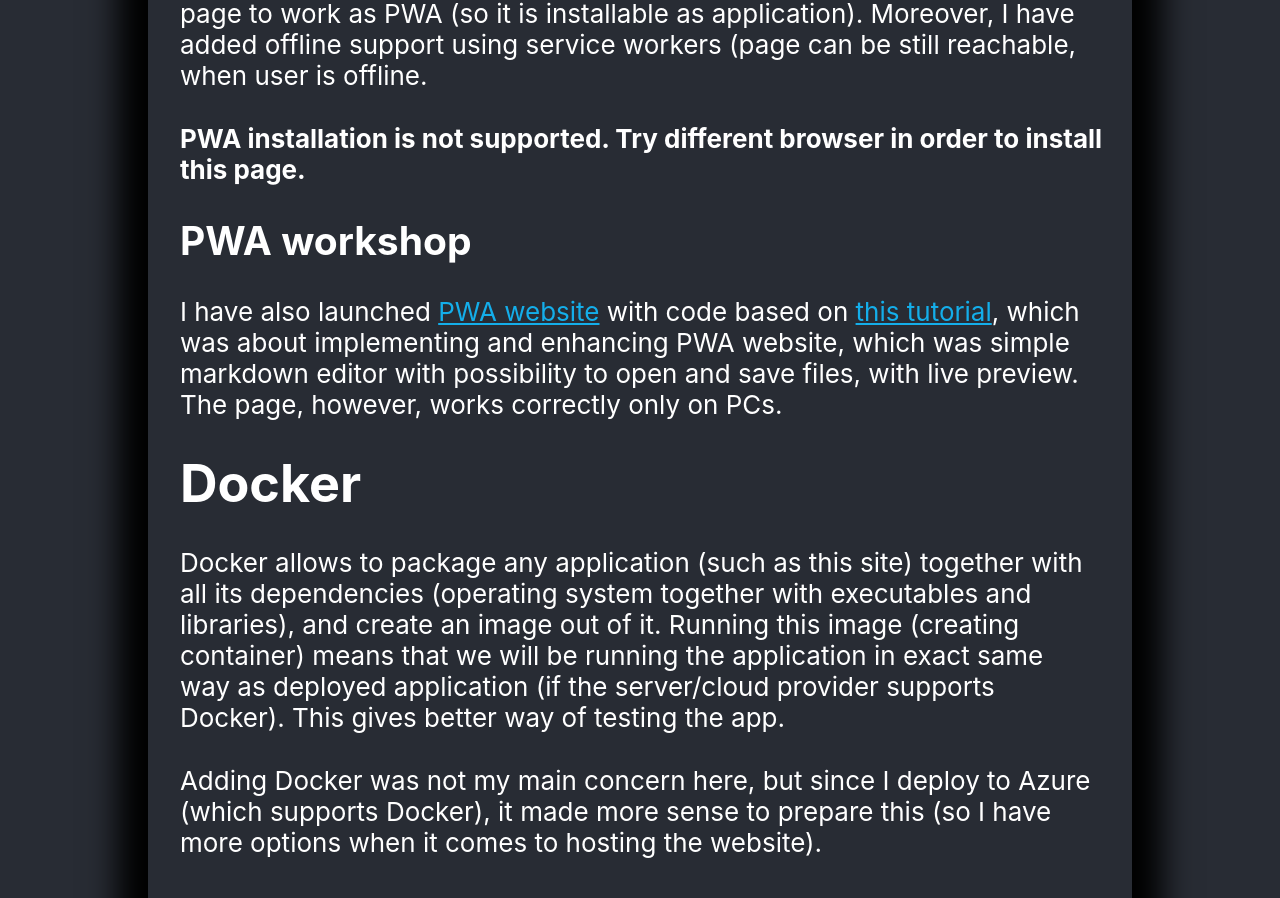
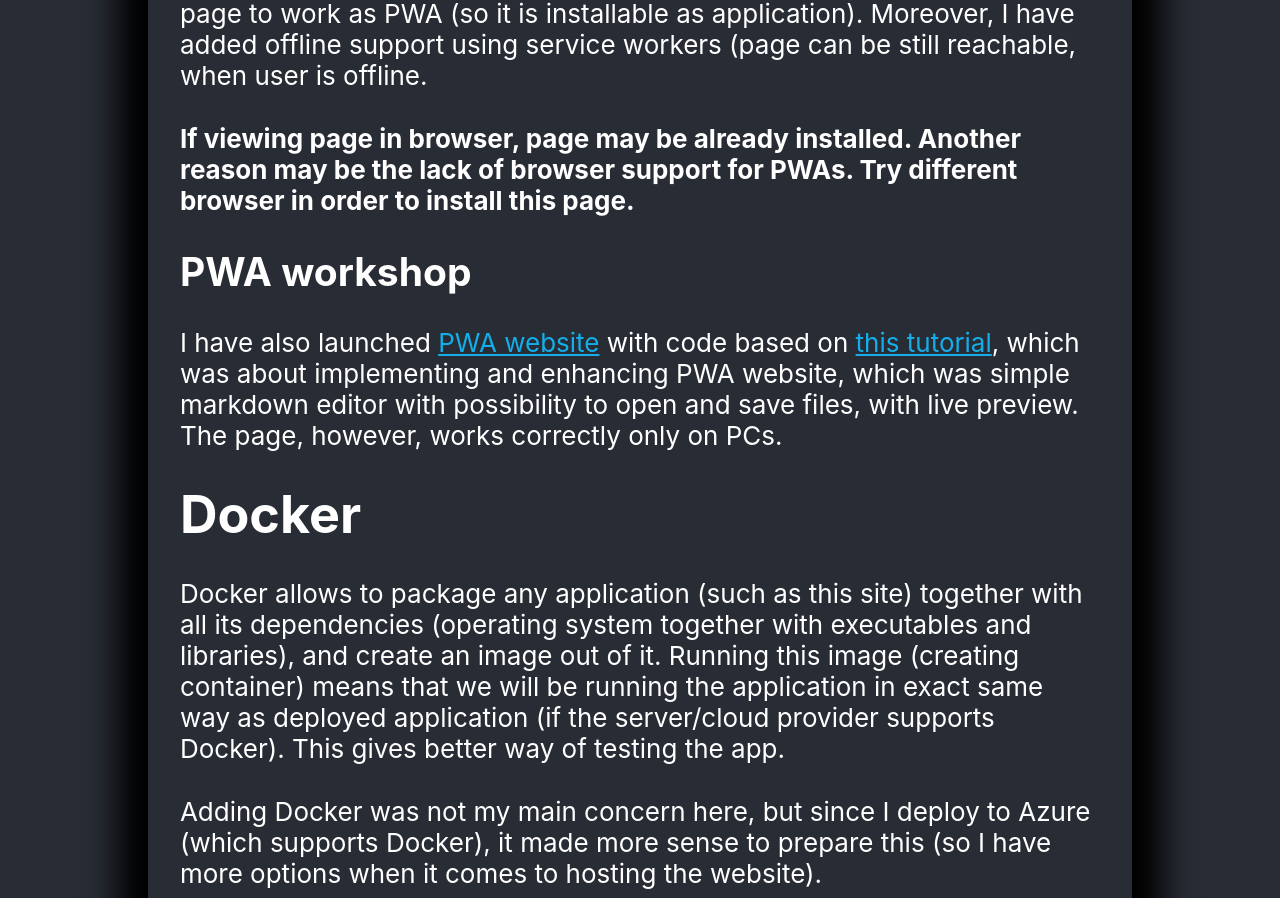
Before and after one commit to mturczyn/about-intrinsic, a React (Create React App) app: page /technology-stack in a window 1280 px wide. Shown: the part 881-1779 px from the top of the page. Built offline with nearby package versions, Linux system fonts and the light colour scheme.

Commit message:
Corrected messages about PWA installation.

```diff
--- a/src/TechStack/TechStack.css
+++ b/src/TechStack/TechStack.css
@@ -8,7 +8,7 @@ h6 {
 }
 
 #pwa-installation {
-    margin-left: 2rem;
+    margin-inline: 2rem;
 }
 
 #pwa-browser-support-note {
--- a/src/TechStack/index.tsx
+++ b/src/TechStack/index.tsx
@@ -103,7 +103,7 @@ const TechStack = () => {
                 ) : (
                     <strong>
                         {t(
-                            'PWA installation is not supported. Try different browser in order to install this page.'
+                            'If viewing page in browser, page may be already installed. Another reason may be the lack of browser support for PWAs. Try different browser in order to install this page.'
                         )}
                     </strong>
                 )}
--- a/src/i18n.ts
+++ b/src/i18n.ts
@@ -57,8 +57,8 @@ const resources = {
             'pwa-workshop-description':
                 '<0>Uruchomiłem również <0>stronę PWA</0> z kodem na podstawie <1>tego samouczka</1>, który dotyczył implementacji i ulepszania strony PWA, która była prostym edytorem markdown z możliwością otwierania i zapisywania plików, oraz podglądu "na żywo" tworzonego dokumentu. Strona jednak działa poprawnie tylko na komputerach.</0>',
             'Install the page as PWA': 'Zainstaluj stronę jako PWA',
-            'PWA installation is not supported. Try different browser in order to install this page.':
-                'Instalacja PWA nie jest obsługiwana. Wypróbuj inną przeglądarkę, aby zainstalować tę stronę.',
+            'If viewing page in browser, page may be already installed. Another reason may be the lack of browser support for PWAs. Try different browser in order to install this page.':
+                'Jeśli przeglądasz stronę w przeglądarce, strona może być już zainstalowana. Innym powodem może być brak wsparcia przeglądarki dla PWA. Wypróbuj inną przeglądarkę, aby zainstalować tę stronę.',
             'Already installed as PWA': 'Już zainstalowano jako PWA.',
             '(if link is not working, try different browser, as some browsers, like Opera, do not support PWAs)':
                 '(jeśli link nie działa, należy spróbować z inną przeglądarką, ponieważ niektóre przeglądarki, jak Opera, nie wspierają PWA)',
@@ -128,8 +128,8 @@ const resources = {
             'pwa-workshop-description':
                 '<0>I have also launched <0>PWA website</0> with code based on <1>this tutorial</1>, which was about implementing and enhancing PWA website, which was simple markdown editor with possibility to open and save files, with live preview. The page, however, works correctly only on PCs.</0>',
             'Install the page as PWA': 'Install the page as PWA',
-            'PWA installation is not supported. Try different browser in order to install this page.':
-                'PWA installation is not supported. Try different browser in order to install this page.',
+            'If viewing page in browser, page may be already installed. Another reason may be the lack of browser support for PWAs. Try different browser in order to install this page.':
+                'If viewing page in browser, page may be already installed. Another reason may be the lack of browser support for PWAs. Try different browser in order to install this page.',
             'Already installed as PWA': 'Already installed as PWA.',
             '(if link is not working, try different browser, as some browsers, like Opera, do not support PWAs)':
                 '(if link is not working, try different browser, as some browsers, like Opera, do not support PWAs)',
```
